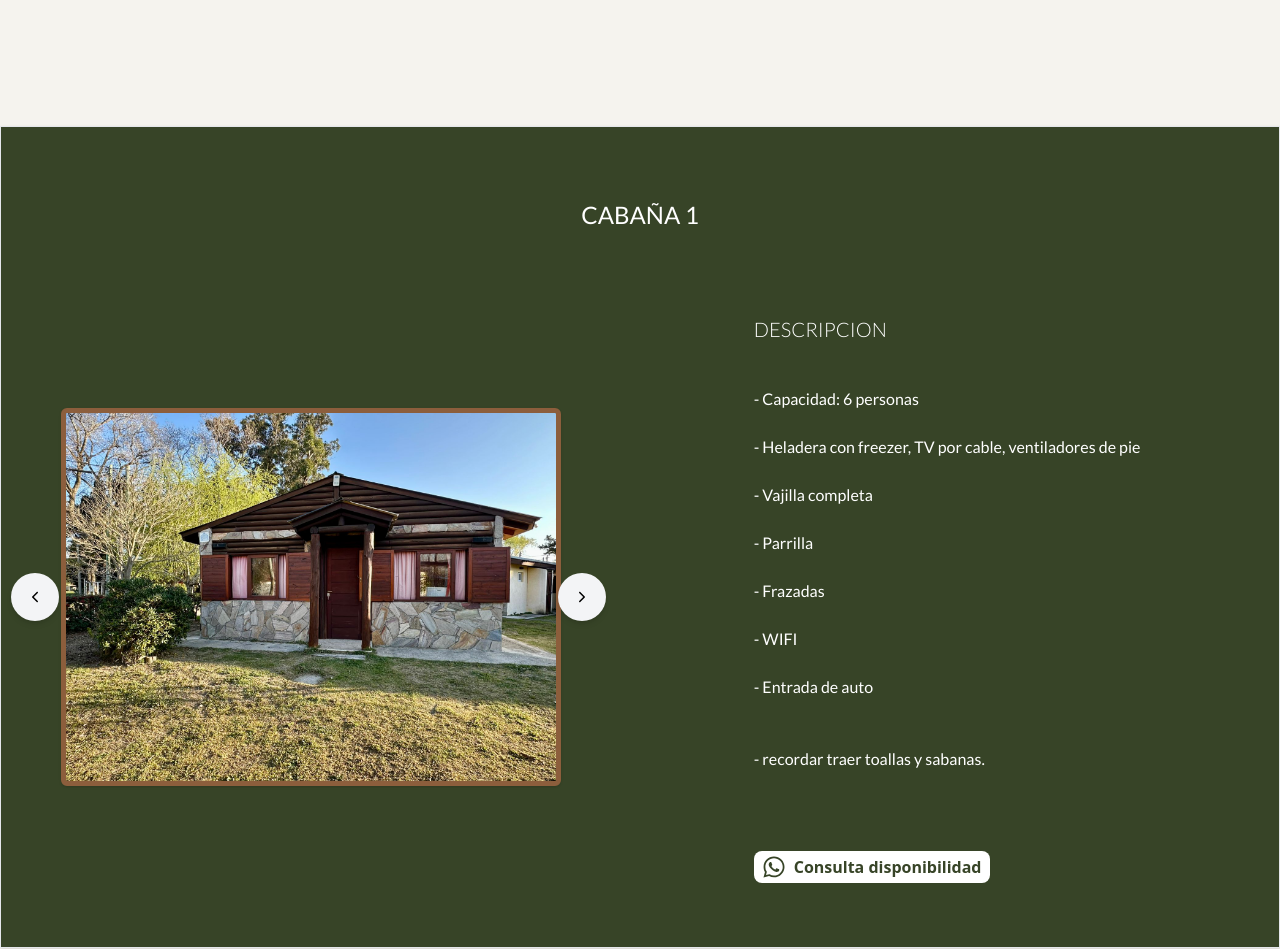
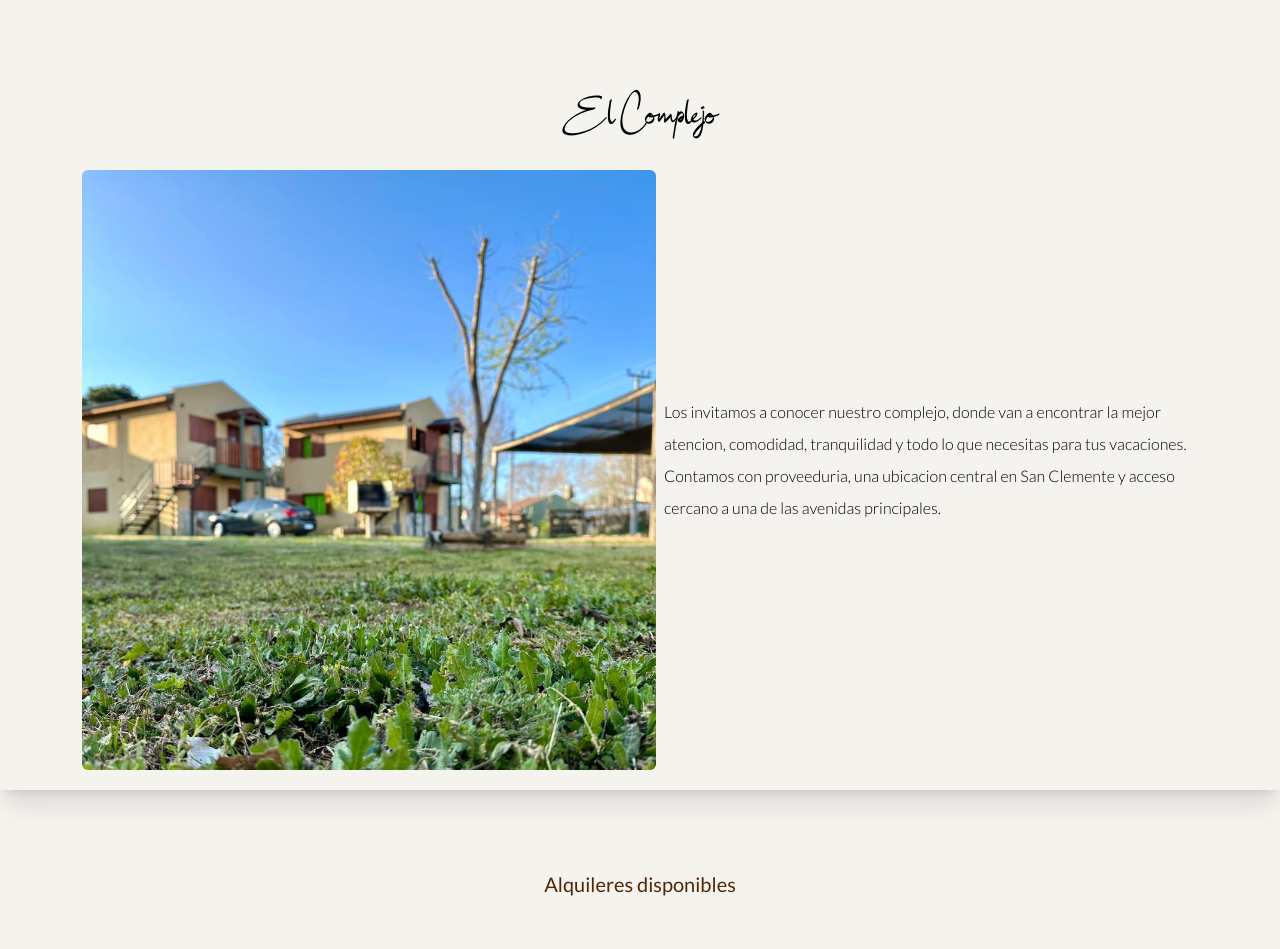
Before and after one commit to matifape/complejoOmbu, a React (Vite) app: page / in a window 1280 px wide. Shown: the part 1002-1951 px from the top of the page. Built offline with nearby package versions, Linux system fonts and the light colour scheme; a web font is replaced by a local one.

Commit message:
ultimos cambios

```diff
--- a/src/components/Cabs.jsx
+++ b/src/components/Cabs.jsx
@@ -15,6 +15,7 @@ import {
 const Cabs = () => {
   return (
     <>
+    <h3 className="mb-0 mt-10 text-center font-bold text-xl md:font-medium md:mt-20 text-[var(--marron-oscuro)]">Alquileres disponibles</h3>
       <Custom
         images={Cab1}
         title="Cabaña 1"
--- a/src/components/Custom.jsx
+++ b/src/components/Custom.jsx
@@ -28,7 +28,7 @@ const Custom = ({
   return (
     <div
       id="instalaciones"
-      className="flex flex-col my-[8rem]  border border-gray-200 shadow-sm py-16 bg-[var(--verde-musgo)]"
+      className="flex flex-col my-[4rem]  border border-gray-200 shadow-sm py-16 bg-[var(--verde-musgo)]"
     >
       {title && (
         <div className="flex items-center mx-auto my-2  text-2xl md:text-l text-white font-normal md:mb-20 uppercase">
--- a/src/components/Hero.jsx
+++ b/src/components/Hero.jsx
@@ -1,20 +1,26 @@
+const Hero = () => {
+  return (
+    <section id="mainContent" className="mt-20 md:mt-50">
+      <div id="mainInfo" className="mt-10 flex flex-col">
+        <img className="block md:hidden" src="/images/cab.jpeg" alt="" />
+        <img
+          className="hidden md:block md:w-full max-h-[800px] object-cover"
+          src="/images/cabfront.jpeg"
+          alt=""
+        />
+      </div>
+      <div className="flex flex-col shadow-xl p-5">
+        <h2 className="text-center mt-10 md:mt-20 md:mb-5 md:text-2xl">El Complejo</h2>
+        <div className="md:flex md:items-center md:w-[90%] md:mx-auto">
+          <img src="/images/pasto.jpeg" alt="predio" className="mt-5 md:h-150 md:w-full md:object-cover md:object-top rounded-md" />
+          <p className="p-2 text-left md:font-light md:leading-loose">Los invitamos a conocer nuestro complejo, donde van a encontrar la mejor atencion, comodidad, tranquilidad y todo lo que necesitas para tus vacaciones. <br />
+          Contamos con proveeduria, una ubicacion central en San Clemente y acceso cercano a una de las avenidas principales.</p>
+        </div>
 
 
-const Hero = () => {
+      </div>
+    </section>
+  );
+};
 
-
-  return (
-    <section id='mainContent' className="mt-20 md:mt-50">
-
-
-     <div id='mainInfo' className="mt-10">
-        <img className='block md:hidden' src="/images/cab.jpeg" alt="" />
-        <img className="hidden md:block md:w-full max-h-[800px] object-cover" src="/images/cabfront.jpeg" alt="" />
-
-
-     </div>
-    </section>
-  )
-}
-
-export default Hero
+export default Hero;
```
